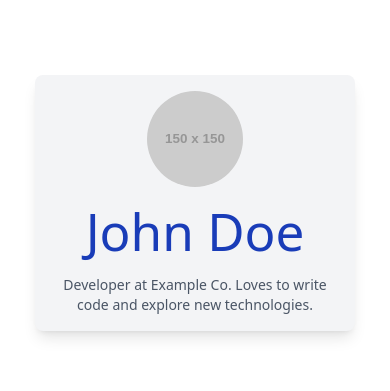
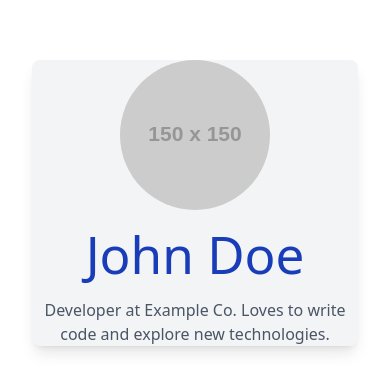
Before and after one commit to Winnie-Waiguru/alx-fe-reactjs, a React (Vite) app in the folder tailwind-react-integration/: page / in a window 390 px wide. Shown: the part 219-610 px from the top of the page. Built offline with nearby package versions, Linux system fonts and the light colour scheme.

Commit message:
Responsive Design Implementation  UserProfile component

```diff
--- a/tailwind-react-integration/src/components/UserProfile.jsx
+++ b/tailwind-react-integration/src/components/UserProfile.jsx
@@ -1,13 +1,13 @@
 function UserProfile() {
   return (
-    <div className="user-profile bg-gray-100 p-4 md:p-8 mx-auto my-20 rounded-lg shadow-lg max-w-xs md:max-w-sm">
+    <div className="user-profile bg-gray-100 sm:p-4 md:p-8 mx-auto my-20 rounded-lg shadow-lg sm:not-visited:max-w-xs md:max-w-sm">
       <img
-        className="rounded-full w-24 h-24 md:w-36 md:h-36 mx-auto"
+        className="rounded-full sm:w-24 sm:h-24 md:w-36 md:h-36 mx-auto"
         src="https://via.placeholder.com/150"
         alt="User"
       />
-      <h1 className="text-lg md:text-xl text-blue-800 my-4">John Doe</h1>
-      <p className="text-gray-600 text-sm md:text-base">
+      <h1 className="sm:ext-lg md:text-xl text-blue-800 my-4">John Doe</h1>
+      <p className="text-gray-600 sm:text-sm md:text-base">
         Developer at Example Co. Loves to write code and explore new
         technologies.
       </p>
```
